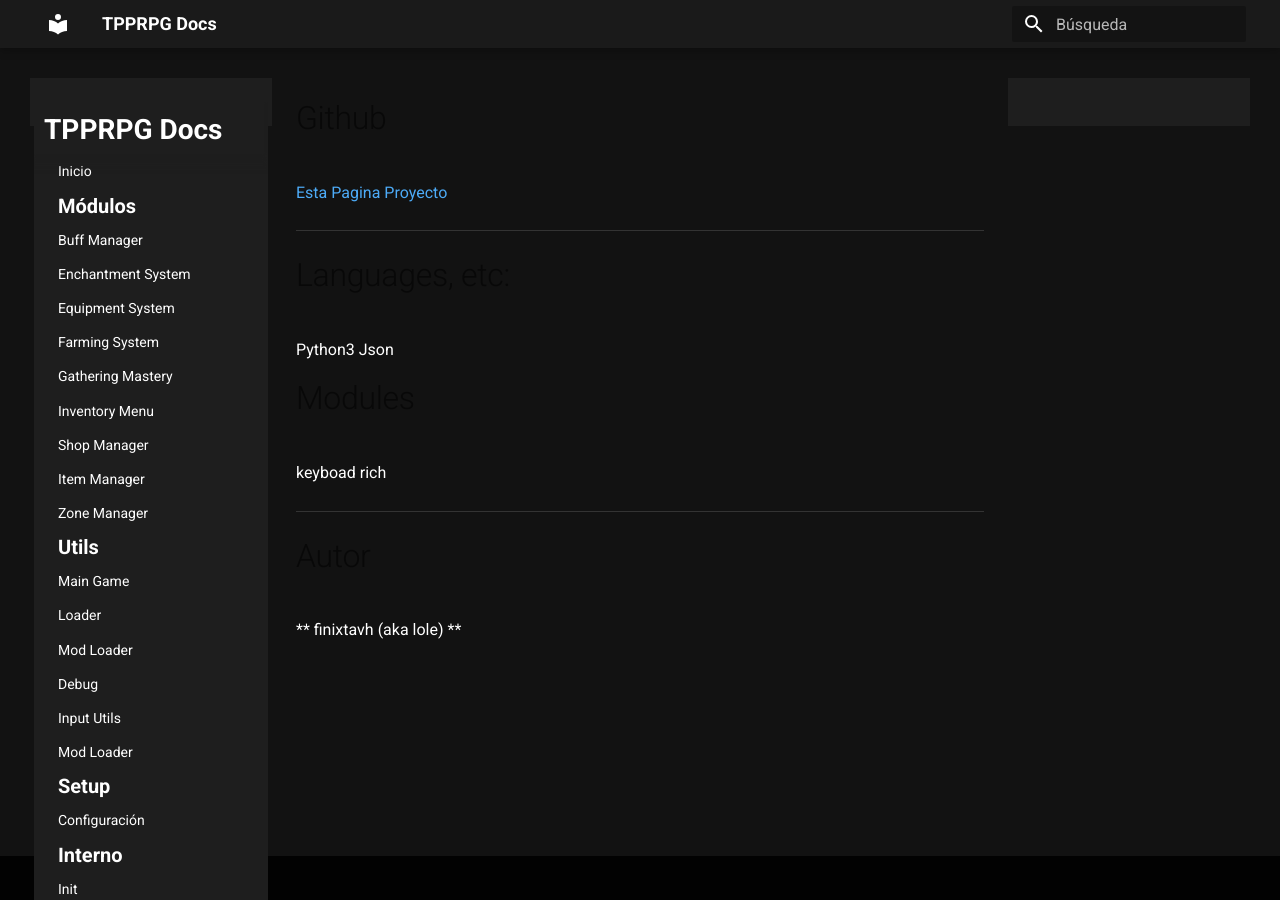
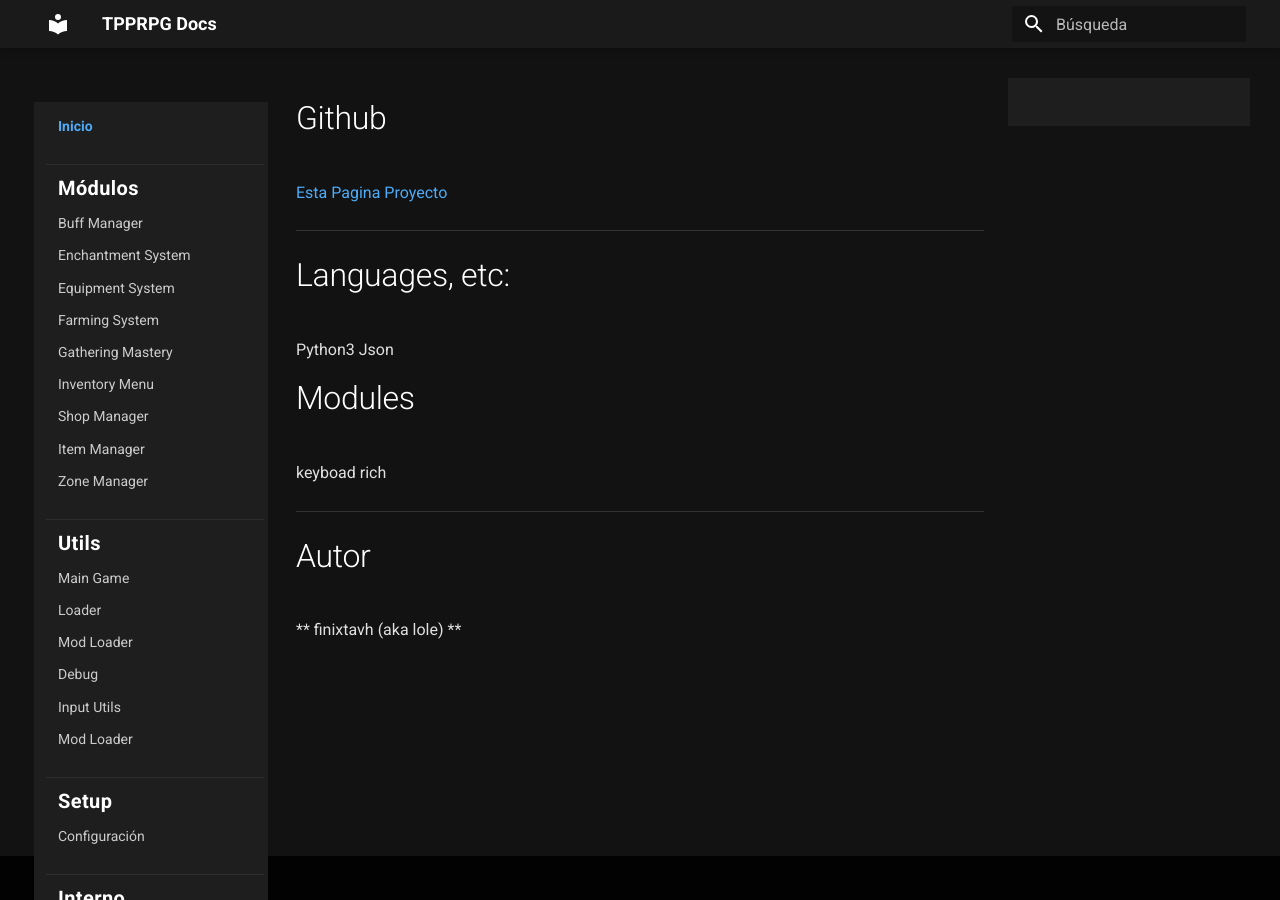
Before and after one commit to finixtavh/tpprgdocs, an MkDocs documentation site: the page built from docs/index.md, in a window 1280 px wide. Built offline with MkDocs 1.6.1 and Material for MkDocs 9.7.7, drawn with Linux system fonts in a browser that asks for light colours.

Commit message:
New Docs Site!

```diff
--- a/docs/css/style.css
+++ b/docs/css/style.css
@@ -1,32 +1,38 @@
- /* Default Background */
 :root {
-    --md-default-bg-color: #1e1e1e
+    --md-default-bg-color: #1e1e1e;
 }
-
 
 .md-main {
     background-color: #121212;
 }
 
-.md-typeset {
-    color: #ffffff;
+.md-main__inner,
+.md-content,
+.md-content__inner {
+    background-color: #121212 !important;
 }
 
-.md-header {
-    background-color: #1a1a1a;
+.md-typeset {
+    color: #e0e0e0;
 }
 
-.md-sidebar--primary {
-    background-color: #1e1e1e;
+
+.md-typeset p,
+.md-typeset li,
+.md-typeset span,
+.md-typeset dt,
+.md-typeset dd {
+    color: #e0e0e0;
 }
 
-.md-nav__title {
-    background: #1e1e1e !important;
-    color: #ffffff !important;
-}
-
-.md-nav__link:hover {
-    color: #4dabf7 !important;
+/* Títulos */
+.md-typeset h1,
+.md-typeset h2,
+.md-typeset h3,
+.md-typeset h4,
+.md-typeset h5,
+.md-typeset h6 {
+    color: #ffffff;
 }
 
 .md-typeset a {
@@ -37,52 +43,118 @@
     color: #74c0fc;
 }
 
+.md-typeset blockquote {
+    background-color: #1e1e1e;
+    border-left: 4px solid #4dabf7;
+    color: #cccccc !important;
+    padding: 0.6rem 1rem;
+    border-radius: 0 4px 4px 0;
+}
+
+.md-typeset blockquote p {
+    color: #cccccc !important;
+}
+
 .md-typeset pre {
     background-color: #1e1e1e;
 }
 
 .md-typeset code {
-    background-color: #1e1e1e;
-    color: #ffffff;
+    background-color: #2a2a2a;
+    color: #e0e0e0;
 }
 
 .md-typeset table {
     background-color: #1e1e1e;
-    color: #ffffff;
+    color: #e0e0e0;
 }
 
 .md-typeset th {
     background-color: #2a2a2a;
+    color: #ffffff;
 }
 
+.md-typeset td {
+    background-color: #1e1e1e;
+    color: #e0e0e0;
+}
 
 .md-typeset hr {
     border-color: #333;
 }
 
-.md-typeset td {
-    background-color: #2a2a2a;
+.md-header {
+    background-color: #1a1a1a;
 }
 
-/*  */
-.md-nav__item {
-    padding: 0;
-    margin: 0;
+.md-sidebar--primary {
+    background-color: transparent !important;
+}
+
+.md-sidebar--primary .md-sidebar__scrollwrap {
+    background-color: #1e1e1e;
+}
+
+.md-sidebar__scrollwrap {
+    background-color: #1e1e1e;
+}
+
+.md-sidebar--primary .md-nav__title {
+    display: none !important;
+}
+
+.md-sidebar--primary .md-sidebar__inner {
+    padding-top: 0 !important;
+}
+
+.md-sidebar--primary .md-nav--primary {
+    padding-top: 0.4rem !important;
+}
+
+.md-sidebar--primary .md-sidebar__scrollwrap {
+    padding-top: 0 !important;
+    margin-top: 0 !important;
 }
 
 .md-nav__link {
     background-color: #1e1e1e;
-    color: #ffffff !important;
+    color: #cccccc !important;
     margin: 0 !important;
-    padding: 0.4rem 0.6rem !important;
+    padding: 0.35rem 0.6rem !important;
 }
 
-/* Sidebar sin gaps */
-.md-sidebar__scrollwrap {
-    background-color: #1e1e1e;
+.md-nav__link:hover {
+    color: #4dabf7 !important;
 }
 
-/* Tabla de contenidos (TOC derecha) */
+/* Link activo (página actual) */
+.md-nav__link--active {
+    color: #4dabf7 !important;
+    font-weight: 600;
+}
+
+.md-nav--primary > .md-nav__list > .md-nav__item--section {
+    margin-top: 1.1rem !important;
+    padding-top: 0.2rem;
+    border-top: 1px solid #2e2e2e;  /* línea separadora sutil, quita si no te gusta */
+}
+
+
+.md-nav--primary > .md-nav__list > .md-nav__item:first-child {
+    margin-top: 0 !important;
+    border-top: none;
+}
+
+
+.md-nav__item--section > .md-nav__link {
+    font-size: 1.0rem !important;
+    font-weight: 700 !important;
+    color: #ffffff !important;
+    padding: 0.3rem 0.6rem !important;
+    letter-spacing: 0.02em;
+}
+
+
 .md-sidebar--secondary {
     background-color: #1e1e1e;
 }
@@ -91,20 +163,9 @@
     background-color: #1e1e1e;
     padding: 0.3rem 0.6rem !important;
     margin: 0 !important;
+    color: #aaaaaa !important;
 }
 
-/* Títulos de sección */
-.md-nav__title {
-    background: #1e1e1e !important;
-    color: #ffffff !important;
-    margin: 0 !important;
-    font-size: 1.4rem !important;  /* Ajusta a tu gusto */
-    font-weight: 700 !important;
-    padding: 0.5rem 0.5rem 0.3rem 0.5rem
+.md-nav--secondary .md-nav__link:hover {
+    color: #4dabf7 !important;
 }
-
-.md-nav__item--section > .md-nav__link {
-    font-size: 1.0rem !important;    /* Tamaño del texto, ajusta a tu gusto */
-    font-weight: 700 !important;   /* Grosor: 400=normal, 700=bold */
-    padding: 0.2rem 0.6rem !important;
-}
```
Also changed, not shown: 1 other file.
